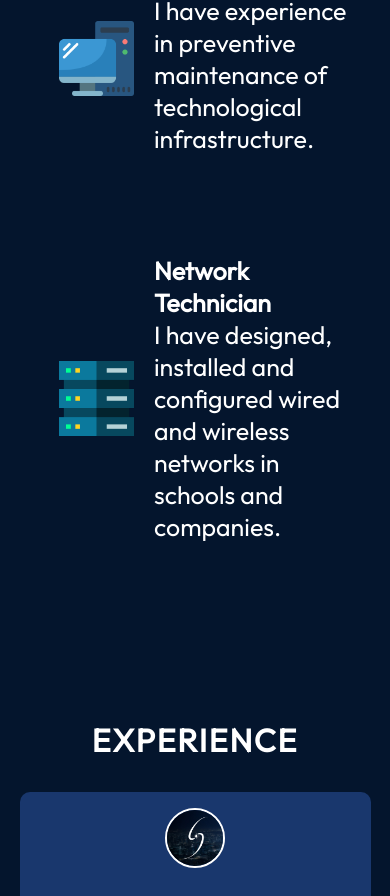
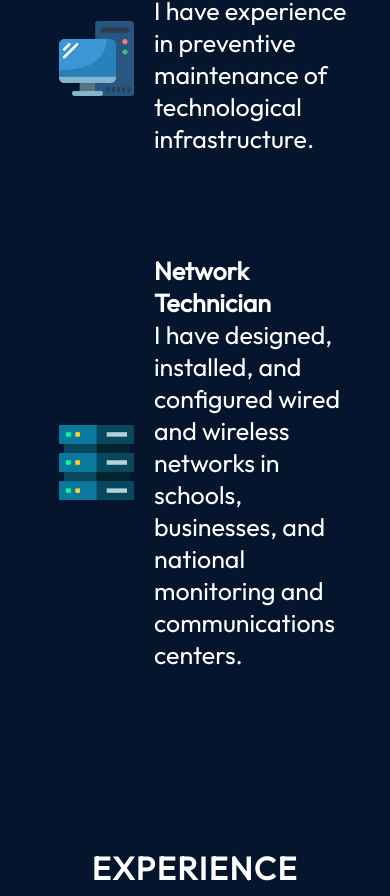
Before and after one commit to vladimirro24/portfolio, a React (Vite) app: page / in a window 390 px wide. Shown: the part 1944-2840 px from the top of the page. Built offline with nearby package versions, Linux system fonts and the light colour scheme.

Commit message:
new styles

```diff
--- a/src/components/About/About.jsx
+++ b/src/components/About/About.jsx
@@ -63,7 +63,7 @@ export const About = () => {
             <div className={styles.aboutItemText}>
               <h3>Network Technician</h3>
               <p>
-                I have designed, installed and configured wired and wireless networks in schools and companies.
+                I have designed, installed, and configured wired and wireless networks in schools, businesses, and national monitoring and communications centers.
               </p>
             </div>
           </li>
--- a/src/components/About/About.module.css
+++ b/src/components/About/About.module.css
@@ -106,6 +106,7 @@
 
   .aboutItems {
     margin-top: 29px;
+    border-radius: 5%;
   }
 
   .aboutItem {
```
